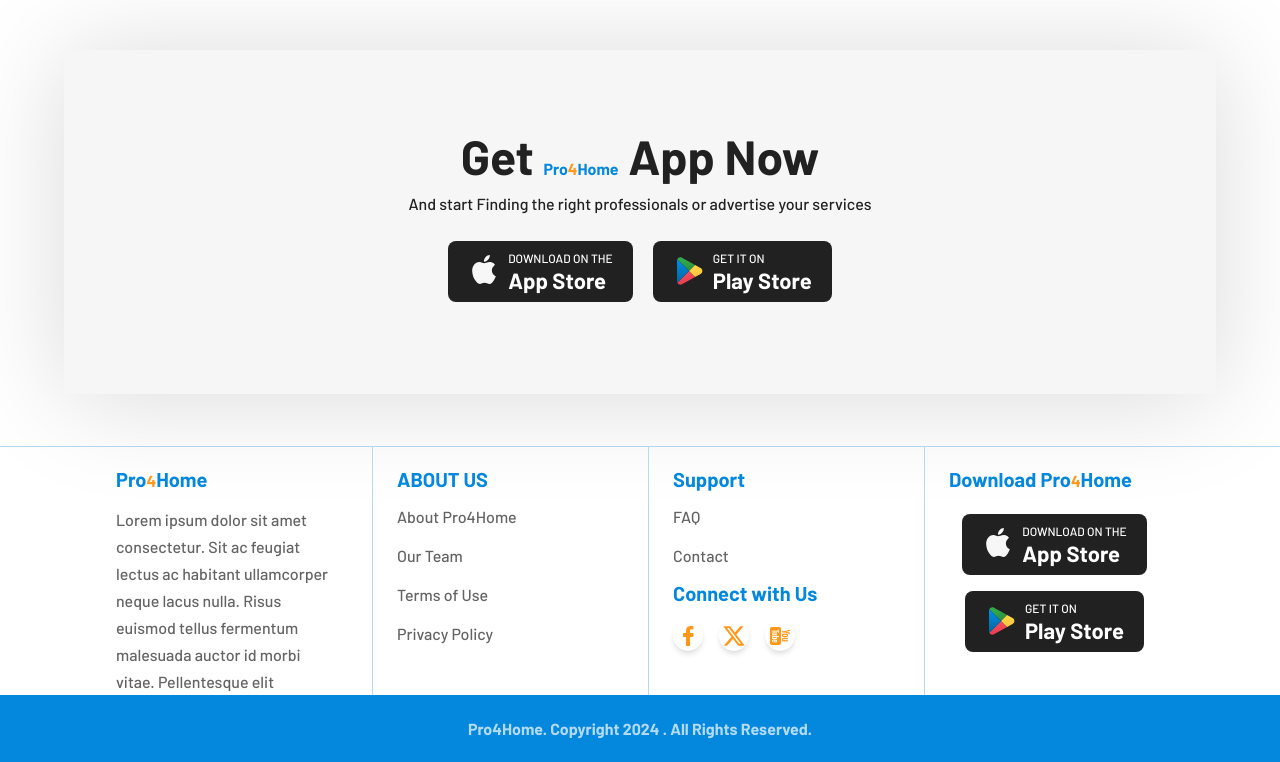
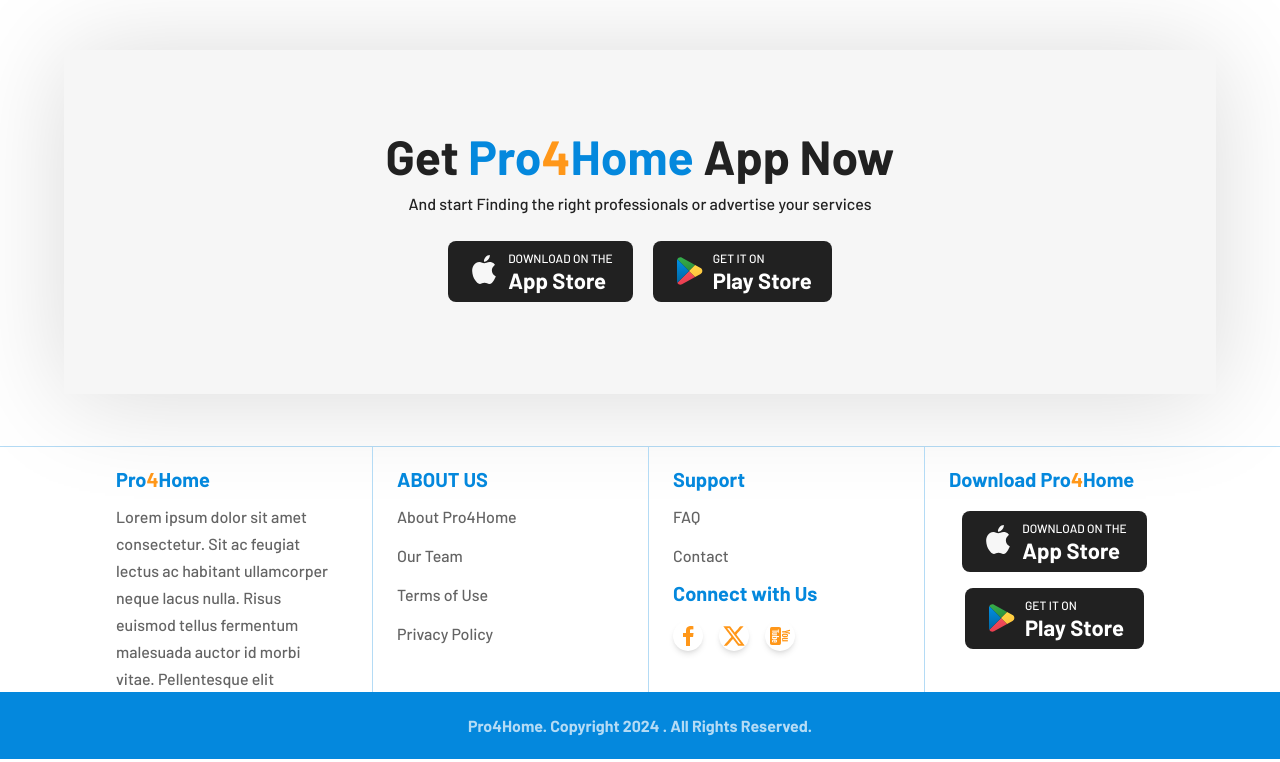
Before and after one commit to kelseafunwi/P4H-website, a React (Vite) app: page / in a window 1280 px wide. Shown: the part 4188-4950 px from the top of the page. Built offline with nearby package versions, Linux system fonts and the light colour scheme.

Commit message:
Removed the styling from the span element which was affecting the other elements

```diff
--- a/src/App.css
+++ b/src/App.css
@@ -185,7 +185,7 @@
     line-height: 48px;
 }
 
-p, button, a, span, label {
+p, button, a, label {
     line-height: 27px !important;
     font-size: 16px !important;
 }
```
